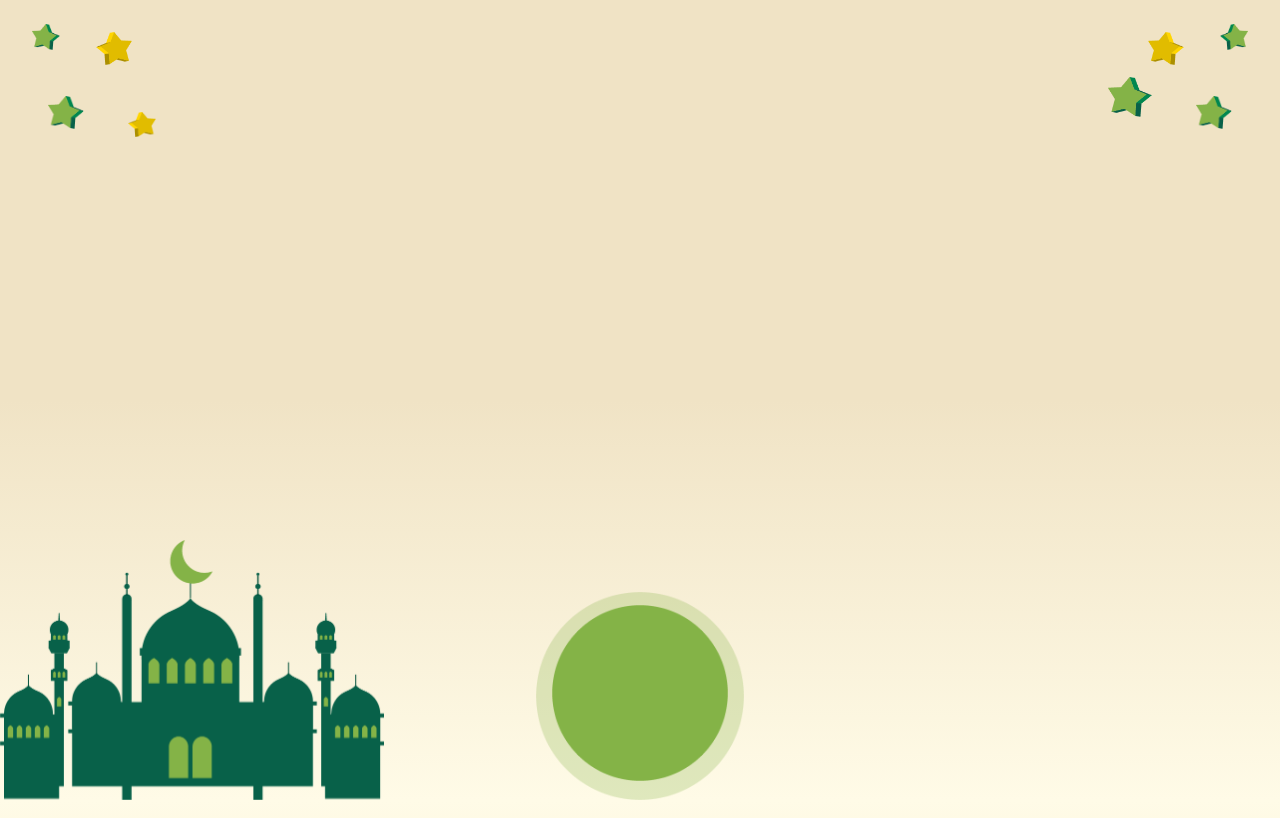
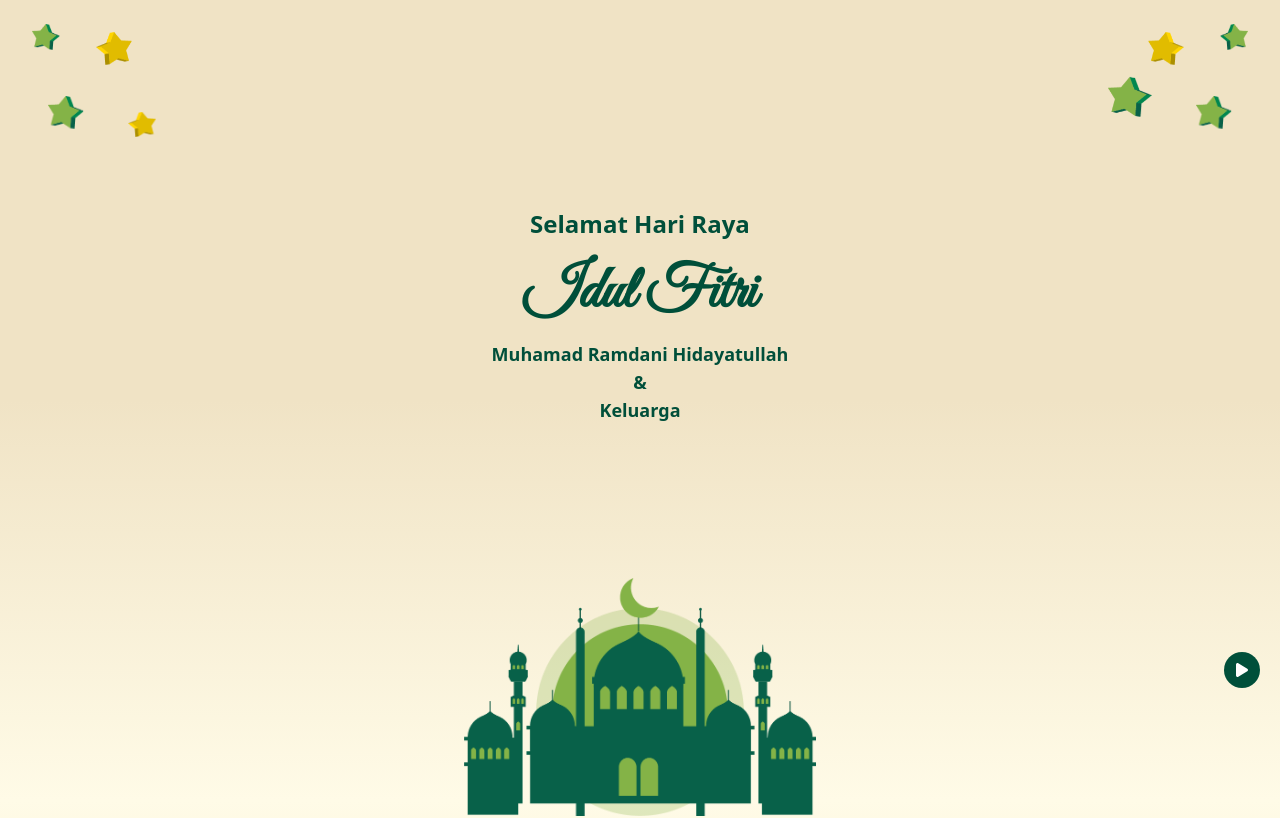
Before and after one commit to mrh275/eid-mubarak-greeting-card, a Vue app: page / in a window 1280 px wide. Shown: the top 818 px of the page. Built offline with nearby package versions, Linux system fonts and the light colour scheme.

Commit message:
added some greetings words and audio

```diff
--- a/src/pages/Home.vue
+++ b/src/pages/Home.vue
@@ -1,8 +1,24 @@
 <script>
 export default {
   name: "Home",
+  data() {
+    return {
+      playButton: "fa fa-play",
+    };
+  },
+  methods: {
+    playAudio() {
+      const audio = document.querySelector("audio");
+      if (audio.paused) {
+        audio.play();
+        this.playButton = "fa fa-pause";
+      } else {
+        audio.pause();
+        this.playButton = "fa fa-play";
+      }
+    },
+  },
   mounted() {
-    // document.querySelector(".star-1").classList.add("star-1-show");
     window.addEventListener("load", function () {
       document.querySelector(".star-1").classList.add("star-1-show");
       document.querySelector(".star-2").classList.add("star-2-show");
@@ -12,7 +28,59 @@ export default {
       document.querySelector(".star-6").classList.add("star-6-show");
       document.querySelector(".star-7").classList.add("star-7-show");
       document.querySelector(".star-8").classList.add("star-8-show");
+      document.querySelector(".greetings-wrapper h4").classList.add("show");
+      document.querySelector(".greetings-wrapper h1").classList.add("show");
+      document.querySelector(".greetings-wrapper h5").classList.add("show-scale");
     });
+    window.addEventListener("scroll", function () {
+      let offest = window.pageYOffset;
+      if (offest > 100) {
+        document.querySelector(".star-2").classList.remove("star-2-show");
+        document.querySelector(".star-6").classList.remove("star-6-show");
+        document.querySelector(".star-1").classList.add("star-1-move");
+        document.querySelector(".star-3").classList.add("star-3-move");
+        document.querySelector(".star-4").classList.add("star-4-move");
+        document.querySelector(".star-5").classList.add("star-5-move");
+        document.querySelector(".star-7").classList.add("star-7-move");
+        document.querySelector(".star-8").classList.add("star-8-move");
+        document.querySelector(".greetings-wrapper h4").classList.remove("show");
+        document.querySelector(".greetings-wrapper h1").classList.remove("show");
+        document.querySelector(".bg-masjid-1").style.transform = "translateY(80px)";
+        document.querySelector(".bg-masjid-2").style.transform = "translateY(80px)";
+        document.querySelector(".masjid").style.transform = "translateY(80px)";
+        document.querySelector(".greetings-wrapper h5").style.transform = "translateY(120px) scale(0.8)";
+        document.querySelector(".taqabbal").classList.add("greet-show");
+        document.querySelector(".open-greet").classList.add("greet-show");
+        document.querySelector(".forgive").classList.add("greet-show");
+        document.querySelector(".desc-greet").classList.add("greet-show");
+        document.querySelector(".ketupat-1").classList.add("show-ketupat");
+        document.querySelector(".ketupat-2").classList.add("show-ketupat");
+      } else {
+        document.querySelector(".star-2").classList.add("star-2-show");
+        document.querySelector(".star-6").classList.add("star-6-show");
+        document.querySelector(".star-1").classList.remove("star-1-move");
+        document.querySelector(".star-3").classList.remove("star-3-move");
+        document.querySelector(".star-4").classList.remove("star-4-move");
+        document.querySelector(".star-5").classList.remove("star-5-move");
+        document.querySelector(".star-7").classList.remove("star-7-move");
+        document.querySelector(".star-8").classList.remove("star-8-move");
+        document.querySelector(".greetings-wrapper h4").classList.add("show");
+        document.querySelector(".greetings-wrapper h1").classList.add("show");
+        document.querySelector(".bg-masjid-1").style.transform = "translateY(0px)";
+        document.querySelector(".bg-masjid-2").style.transform = "translateY(0px)";
+        document.querySelector(".masjid").style.transform = "translateY(0px)";
+        document.querySelector(".greetings-wrapper h5").style.transform = "translateY(0px) scale(1)";
+        document.querySelector(".taqabbal").classList.remove("greet-show");
+        document.querySelector(".open-greet").classList.remove("greet-show");
+        document.querySelector(".forgive").classList.remove("greet-show");
+        document.querySelector(".desc-greet").classList.remove("greet-show");
+        document.querySelector(".ketupat-1").classList.remove("show-ketupat");
+        document.querySelector(".ketupat-2").classList.remove("show-ketupat");
+      }
+    });
+    // window.addEventListener("load", (event) => {
+
+    // });
   },
 };
 </script>
@@ -20,26 +88,76 @@ export default {
 <template>
   <div class="main-wrapper bg-gradient-to-b from-[#f0e3c5] from-[33.33%] via-[#fffbe7] via-[66.66%] to-[#f0e3c5] to-[99.99%] w-full flex justify-center relative h-[150vh]">
     <div class="star-wrapper">
-      <img src="../assets/img/star-green.png" alt="Bintang Hijauh" class="star star-1 w-9 absolute -top-full left-12" />
-      <img src="../assets/img/star-green.png" alt="Bintang Hijauh" class="star star-2 w-7 absolute -top-full left-8" />
-      <img src="../assets/img/star-yellow.png" alt="Bintang Kuning" class="star star-3 w-9 absolute -top-full left-24" />
-      <img src="../assets/img/star-yellow.png" alt="Bintang Kuning" class="star star-4 w-7 absolute -top-full left-32" />
-      <img src="../assets/img/star-green.png" alt="Bintang Hijauh" class="star star-5 w-9 absolute -top-full right-12" />
-      <img src="../assets/img/star-green.png" alt="Bintang Hijauh" class="star star-6 w-7 absolute -top-full right-8 -scale-x-100" />
-      <img src="../assets/img/star-yellow.png" alt="Bintang Kuning" class="star star-7 w-9 absolute -top-full right-24 -scale-x-100" />
-      <img src="../assets/img/star-green.png" alt="Bintang Kuning" class="star star-8 w-11 absolute -top-full right-32" />
+      <img src="../assets/img/star-green.png" alt="Bintang Hijauh" class="star star-1 w-9 fixed -top-full left-12" />
+      <img src="../assets/img/star-green.png" alt="Bintang Hijauh" class="star star-2 w-7 fixed -top-full left-8" />
+      <img src="../assets/img/star-yellow.png" alt="Bintang Kuning" class="star star-3 w-9 fixed -top-full left-24" />
+      <img src="../assets/img/star-yellow.png" alt="Bintang Kuning" class="star star-4 w-7 fixed -top-full left-32" />
+      <img src="../assets/img/star-green.png" alt="Bintang Hijauh" class="star star-5 w-9 fixed -top-full right-12" />
+      <img src="../assets/img/star-green.png" alt="Bintang Hijauh" class="star star-6 w-7 fixed -top-full right-8 -scale-x-100" />
+      <img src="../assets/img/star-yellow.png" alt="Bintang Kuning" class="star star-7 w-9 fixed -top-full right-24 -scale-x-100" />
+      <img src="../assets/img/star-green.png" alt="Bintang Kuning" class="star star-8 w-11 fixed -top-full right-32" />
     </div>
-    <div class="masjid-bg fixed flex bottom-0 w-full">
-      <img src="../assets/img/bg-masjid-2.png" alt="bg-masjid" class="w-[13m] h-[13em] bottom-0 left-0 right-0 absolute mx-auto" />
+    <div class="ketupat-wrapper fixed">
+      <img src="../assets/img/ketupat-2x1.png" alt="Ketupat 2.1" class="ketupat-1 w-16 fixed transition-all ease-in-out duration-[0.8s] -translate-y-60 opacity-0 -top-2 right-2" />
+      <img src="../assets/img/ketupat-2x2.png" alt="Ketupat 2.2" class="ketupat-2 w-16 fixed -top-8 left-1 opacity-0 transition-all ease-in-out duration-[1s] -translate-y-60" />
+    </div>
+    <div class="greetings-wrapper fixed top-[13rem]">
+      <h4 class="text-2xl font-bold text-[#004f3a] text-center -translate-y-[220px] opacity-0 transition-all ease-in-out duration-[1.5s]">Selamat Hari Raya</h4>
+      <h1 class="eid-text text-6xl text-center mt-6 font-semibold text-[#004f3a] -translate-y-[420px] opacity-0 transition-all ease-in-out duration-[1.7s]">Idul Fitri</h1>
+      <h5 class="text-center text-lg font-semibold text-[#004f3a] mt-4 transition-all ease-in-out duration-[1.3s] opacity-0 scale-50">
+        Muhamad Ramdani Hidayatullah <br />
+        & <br />
+        Keluarga
+      </h5>
+    </div>
+    <div class="long-greetings-wrapper fixed top-[13rem] text-center text-[#004f3a]">
+      <h2 class="taqabbal text-xl scale-50 opacity-0 font-semibold mb-6 transition-all ease-in-out duration-[1s]">تَقَبَّلَ اللَّهُ مِنَّا وَمِنْكُمْ صِيَامَنَا وَصِيَامَكُمْ</h2>
+      <p class="open-greet px-6 font-semibold transition-all scale-50 opacity-0 ease-in-out duration-[1.1s]">Kami segenap keluarga mengucapkan,</p>
+      <p class="font-bold my-2 text-xl px-6 transition-all ease-in-out duration-[1.3s] scale-50 opacity-0 forgive">Mohon Maaf Lahir Batin</p>
+      <p class="font-semibold transition-all ease-in-out px-6 duration-[1.5s] desc-greet scale-50 opacity-0">
+        Bila mana kami yang tidak bisa luput dari kesalahan, baik yang disengaja maupun tidak disengaja. Semoga semua dosa-dosa kita diampuni oleh Allah SWT dan kita kembali fitri.
+      </p>
+    </div>
+    <div class="masjid-bg fixed flex justify-center bottom-0 w-full">
+      <img src="../assets/img/bg-masjid-2.png" alt="bg-masjid" class="bg-masjid-1 w-[13m] h-[13em] -bottom-4 left-0 right-0 absolute mx-auto transition-all ease-in-out duration-[1.3s]" />
       <div class="masjid-bg relative flex w-full">
-        <img src="../assets/img/bg-masjid-1.png" alt="bg-masjid" class="w-[11em] h-[11em] bottom-[1.2rem] left-0 right-0 absolute mx-auto" />
+        <img src="../assets/img/bg-masjid-1.png" alt="bg-masjid" class="w-[11em] bg-masjid-2 h-[11em] bottom-0 left-0 right-0 absolute mx-auto transition-all ease-in-out duration-[1.1s]" />
       </div>
-      <img src="../assets/img/masjid.png" alt="Masjid" class="absolute bottom-0 w-[24rem]" />
+      <img src="../assets/img/masjid.png" alt="Masjid" class="absolute -bottom-4 w-[22rem] masjid transition-all ease-in-out duration-[0.7s]" />
     </div>
   </div>
+  <audio src="../assets/audio/audio.mp3"></audio>
+  <button @click="playAudio" class="play-audio px-3 py-1.5 bg-[#004f3a] fixed bottom-28 right-5 text-white rounded-full cursor-pointer">
+    <font-awesome :icon="playButton"></font-awesome>
+  </button>
 </template>
 
 <style scoped>
+@import url("https://fonts.googleapis.com/css2?family=Great+Vibes&display=swap");
+@import url("https://fonts.googleapis.com/css2?family=Noto+Naskh+Arabic:wght@400;500;600&display=swap");
+
+.eid-text {
+  font-family: "Great Vibes";
+}
+.taqabbal {
+  font-family: "Noto Naskh Arabic";
+}
+.greet-show {
+  opacity: 1;
+  transform: scale(1);
+}
+.show-ketupat {
+  transform: translateY(0);
+  opacity: 1;
+}
+.show-scale {
+  opacity: 1;
+  transform: scale(1);
+}
+.show {
+  transform: translateY(0px);
+  opacity: 1;
+}
 .star-1-show,
 .star-5-show {
   top: 6rem;
@@ -58,29 +176,44 @@ export default {
 .star-8-show {
   top: 4.8rem;
 }
-
+.star-1-move {
+  transform: scale(0.7) translateX(50px) translateY(-25px);
+}
+.star-3-move {
+  transform: scale(0.7) translateX(30px) translateY(-10px);
+}
+.star-4-move {
+  transform: scale(0.7) translateX(30px) translateY(-25px);
+}
+.star-7-move,
+.star-8-move {
+  transform: scale(0.7) translateX(-30px);
+}
+.star-5-move {
+  transform: scale(0.7) translateX(-50px);
+}
 .star-1 {
-  transition: all ease-out 2s;
+  transition: all ease-in-out 0.6s;
 }
 .star-2 {
-  transition: all ease-out 1.9s;
+  transition: all ease-in-out 0.8s;
 }
 .star-3 {
-  transition: all ease-out 1.4s;
+  transition: all ease-in-out 0.7s;
 }
 .star-4 {
-  transition: all ease-out 2.1s;
+  transition: all ease-in-out 1.1s;
 }
 .star-5 {
-  transition: all ease-out 1.7s;
+  transition: all ease-in-out 1s;
 }
 .star-6 {
-  transition: all ease-out 1.8s;
+  transition: all ease-in-out 1.23s;
 }
 .star-7 {
-  transition: all ease-out 1.6s;
+  transition: all ease-in-out 1.3s;
 }
 .star-8 {
-  transition: all ease-out 1.5s;
+  transition: all ease-in-out 1.5s;
 }
 </style>
```
